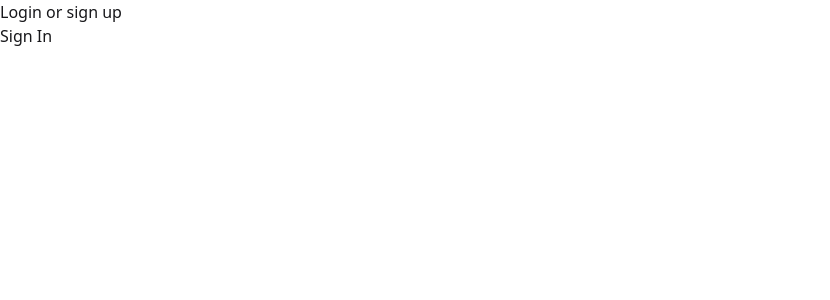
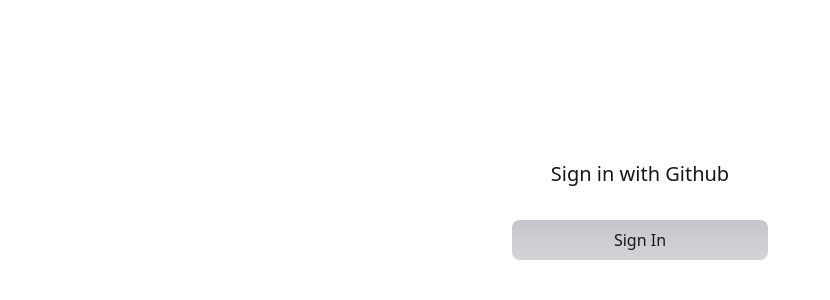
Before and after one commit to haftav/app-practice, a Next.js app: page /login in a window 1280 px wide. Shown: the top 300 px of the page, without its empty margins (0-830 px from the left). Built offline with nearby package versions, Linux system fonts and the light colour scheme.

Commit message:
Doing tailwind things

```diff
--- a/next.config.js
+++ b/next.config.js
@@ -1,6 +1,9 @@
 /** @type {import('next').NextConfig} */
 const nextConfig = {
   reactStrictMode: true,
+  images: {
+    domains: ['avatars.githubusercontent.com'],
+  },
 };
 
 module.exports = nextConfig;
--- a/package.json
+++ b/package.json
@@ -13,6 +13,7 @@
   "dependencies": {
     "@next-auth/prisma-adapter": "^1.0.3",
     "@prisma/client": "^3.13.0",
+    "clsx": "^1.1.1",
     "next": "12.1.6",
     "next-auth": "^4.3.4",
     "prisma": "^3.13.0",
--- /dev/null
+++ b/src/components/Button/Button.tsx
@@ -0,0 +1,27 @@
+import * as React from 'react';
+import clsx from 'clsx';
+
+interface ButtonProps extends React.HTMLAttributes<HTMLButtonElement> {
+  children: React.ReactNode;
+  variant?: 'default' | 'primary';
+}
+
+const Button = ({ children, className = '', variant = 'default', ...rest }: ButtonProps) => {
+  return (
+    <button
+      className={clsx(
+        'font-sans text-md py-2 px-4 border-none rounded-lg  transition-all outline-none  duration-75',
+        variant === 'default' &&
+          'bg-gradient-to-b from-gray-700/30 to-gray-800/20 focus:outline-blue-200/50',
+        variant === 'primary' &&
+          'bg-gradient-to-b from-blue-500 to-blue-600 focus:outline-blue-200',
+        className
+      )}
+      {...rest}
+    >
+      {children}
+    </button>
+  );
+};
+
+export default Button;
--- /dev/null
+++ b/src/components/Button/index.ts
@@ -0,0 +1,2 @@
+export * from './Button';
+export { default } from './Button';
--- a/src/components/LoginBox/LoginBox.tsx
+++ b/src/components/LoginBox/LoginBox.tsx
@@ -1,10 +1,14 @@
 import { signIn } from 'next-auth/react';
+
+import Button from '../Button';
 
 const LoginBox = () => {
   return (
-    <div>
-      <h1>Login or sign up</h1>
-      <button onClick={() => signIn('github', { callbackUrl: '/' })}>Sign In</button>
+    <div className="h-auto w-full min-w-min max-w-sm m-auto rounded-md p-16">
+      <h1 className="text-xl text-center mb-8">Sign in with Github</h1>
+      <Button onClick={() => signIn('github', { callbackUrl: '/' })} className="w-full">
+        Sign In
+      </Button>
     </div>
   );
 };
--- a/src/pages/_document.tsx
+++ b/src/pages/_document.tsx
@@ -18,7 +18,7 @@ export default function Document() {
           }}
         />
       </Head>
-      <body className="bg-white dark:bg-gray-900 text-zinc-900 dark:text-neutral-100">
+      <body className="bg-white dark:bg-gray-900 text-zinc-900 dark:text-neutral-200">
         <Main />
         <NextScript />
       </body>
--- a/src/pages/index.tsx
+++ b/src/pages/index.tsx
@@ -1,9 +1,11 @@
 import Head from 'next/head';
+import Image from 'next/image';
 import { signOut } from 'next-auth/react';
 
-import withAuth from '../components/withAuth';
 import { ProtectedPage } from '../models';
 import MainLayout from '../layouts/MainLayout';
+import withAuth from '../components/withAuth';
+import Button from '../components/Button';
 
 const Dashboard: ProtectedPage = ({ session }) => {
   return (
@@ -21,7 +23,17 @@ const Dashboard: ProtectedPage = ({ session }) => {
         <h1>Hello World</h1>
         <div>
           <p>Logged in as {session.user.username} </p>
-          <button onClick={() => signOut()}>Log Out</button>
+          <Image
+            className="rounded-full"
+            src={session.user.image as string}
+            alt={session.user.username as string}
+            width={150}
+            height={150}
+          />
+
+          <Button variant="primary" onClick={() => signOut()}>
+            Log Out
+          </Button>
         </div>
       </main>
     </MainLayout>
--- a/src/pages/login.tsx
+++ b/src/pages/login.tsx
@@ -5,7 +5,7 @@ import LoginBox from '../components/LoginBox';
 
 const Login: NextPage = () => {
   return (
-    <div className="container h-screen">
+    <div className="container h-screen m-auto pt-24 px-12">
       <LoginBox />
     </div>
   );
```
Also changed, not shown: 1 other file (tests, documents, lock files or other folders).
